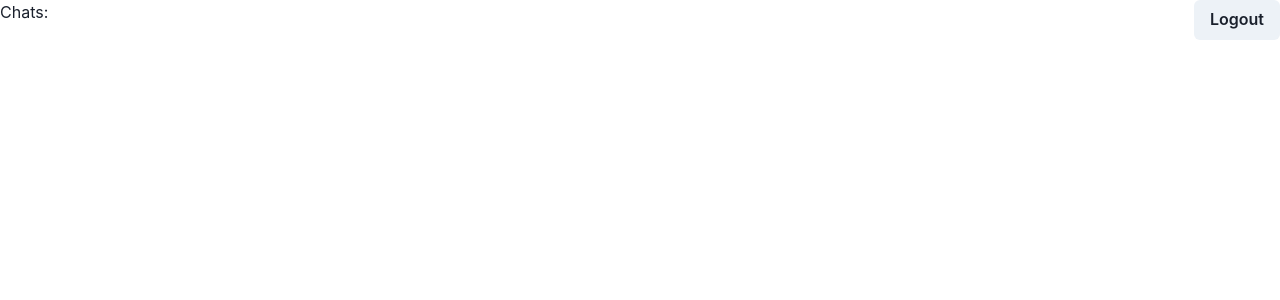
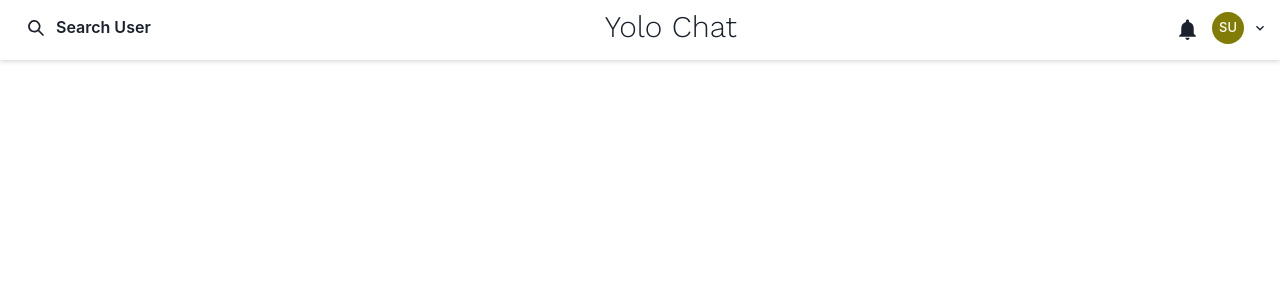
Before and after one commit to rohansomai/YoloChatApp, a React (Create React App) app in the folder frontend/: page /chats in a window 1280 px wide. Shown: the top 300 px of the page. Built offline with nearby package versions, Linux system fonts and the light colour scheme; sample sign-in values are in the browser's storage.

Commit message:
Made Header bar

```diff
--- a/frontend/package.json
+++ b/frontend/package.json
@@ -4,6 +4,7 @@
   "private": true,
   "proxy": "http://127.0.0.1:5000",
   "dependencies": {
+    "@chakra-ui/icons": "^2.1.1",
     "@chakra-ui/react": "^2.8.2",
     "@emotion/react": "^11.11.3",
     "@emotion/styled": "^11.11.0",
--- a/frontend/src/components/Routes/ProtectedRoute.jsx
+++ b/frontend/src/Routes/ProtectedRoute.jsx
@@ -1,6 +1,7 @@
 import React, { useEffect } from 'react';
 import { Outlet, useNavigate } from 'react-router-dom';
-import { useAuth } from '../../shared/hooks/useAuth';
+import { useAuth } from '../shared/hooks/useAuth';
+import Layout from '../components/Layout';
 
 const ProtectedRoute = () => {
   const { isAuthenticated } = useAuth();
@@ -13,9 +14,9 @@ const ProtectedRoute = () => {
   }, [isAuthenticated, navigate]);
 
   return (
-    <>
+    <Layout>
       <Outlet />
-    </>
+    </Layout>
   );
 };
 
--- a/frontend/src/components/Routes/Router.jsx
+++ b/frontend/src/Routes/Router.jsx
@@ -1,9 +1,9 @@
 import React from 'react';
 import { Route, Routes } from 'react-router-dom';
-import HomePage from '../../pages/HomePage';
-import ChatPage from '../../pages/ChatPage';
+import HomePage from '../pages/HomePage';
+import ChatPage from '../pages/ChatPage';
 import ProtectedRoute from './ProtectedRoute';
-import NotFound from '../NotFound';
+import NotFound from '../components/NotFound';
 
 const Router = () => {
   return (
--- /dev/null
+++ b/frontend/src/components/Layout/HeaderBar.jsx
@@ -0,0 +1,70 @@
+import React from 'react';
+import { BellIcon, ChevronDownIcon } from '@chakra-ui/icons';
+import { useAuth } from '../../shared/hooks/useAuth';
+import ProfileModal from '../User/ProfileModal';
+import SearchUsersDrawer from '../User/SearchUsersDrawer';
+import {
+  Avatar,
+  Box,
+  Flex,
+  IconButton,
+  Menu,
+  MenuButton,
+  MenuDivider,
+  MenuItem,
+  MenuList,
+  Text,
+  Tooltip,
+} from '@chakra-ui/react';
+
+const HeaderBar = () => {
+  const { isAuthenticated, user, logout } = useAuth();
+  return (
+    <Box height={'60px'} boxShadow={'0 1px 5px 0 rgba(0, 0, 0, 0.19)'}>
+      <Flex justifyContent={'space-between'}>
+        <Tooltip label={'Search users to chat'} hasArrow>
+          <SearchUsersDrawer />
+        </Tooltip>
+        <Text fontSize={'3xl'} fontFamily={'Work sans'} marginTop={1}>
+          Yolo Chat
+        </Text>
+        <Flex>
+          <Menu>
+            <MenuButton aria-label={'Notifications'} background={'#fff'} marginTop={2} marginRight={2}>
+              <BellIcon height={'25px'} width={'25px'} />
+            </MenuButton>
+            <MenuList>
+              {/*<MenuItem></MenuItem>*/}
+              <Text m={1}>No New Notifications</Text>
+            </MenuList>
+          </Menu>
+          {console.log(user)}
+          {isAuthenticated && (
+            <Menu>
+              <MenuButton
+                as={IconButton}
+                variant="outline"
+                rightIcon={<ChevronDownIcon />}
+                marginTop={2}
+                marginRight={2}
+                p={1}
+                border={'none'}
+              >
+                <Avatar size="sm" cursor={'pointer'} src={user?.pic} loading={'lazy'} name={user.name} />
+              </MenuButton>
+              <MenuList>
+                <ProfileModal>
+                  <MenuItem>My Profile</MenuItem>
+                </ProfileModal>
+                <MenuDivider />
+                <MenuItem onClick={logout}>Logout</MenuItem>
+              </MenuList>
+            </Menu>
+          )}
+        </Flex>
+      </Flex>
+    </Box>
+  );
+};
+
+export default HeaderBar;
--- /dev/null
+++ b/frontend/src/components/Layout/index.jsx
@@ -0,0 +1,13 @@
+import React from 'react';
+import HeaderBar from './HeaderBar';
+
+const Layout = ({ children }) => {
+  return (
+    <div>
+      <HeaderBar />
+      {children}
+    </div>
+  );
+};
+
+export default Layout;
--- /dev/null
+++ b/frontend/src/components/User/ProfileModal.jsx
@@ -0,0 +1,58 @@
+import React from 'react';
+import { useAuth } from '../../shared/hooks/useAuth';
+import {
+  Button,
+  IconButton,
+  Modal,
+  ModalBody,
+  ModalCloseButton,
+  ModalContent,
+  ModalFooter,
+  ModalHeader,
+  ModalOverlay,
+  useDisclosure,
+  Text,
+  Flex,
+  Avatar,
+} from '@chakra-ui/react';
+import { ViewIcon } from '@chakra-ui/icons';
+
+const ProfileModal = ({ children }) => {
+  const { user } = useAuth();
+  const { isOpen, onOpen, onClose } = useDisclosure();
+  return (
+    <>
+      {children ? (
+        <span onClick={onOpen}>{children}</span>
+      ) : (
+        <IconButton icon={<ViewIcon />} onClick={onOpen} aria-label={'Profile'} />
+      )}
+      <Modal isOpen={isOpen} onClose={onClose}>
+        <ModalOverlay />
+        <ModalContent>
+          <ModalHeader>
+            <Text fontSize={'3xl'} textAlign={'center'}>
+              {user.name}
+            </Text>
+          </ModalHeader>
+          <ModalCloseButton />
+          <ModalBody>
+            <Flex justifyContent={'space-between'} direction={'column'} alignItems={'center'}>
+              <Avatar src={user.pic} name={user.name} size={'2xl'} />
+              <Text fontSize={'2xl'} textAlign={'center'} fontFamily={'Work sans'} marginTop={2}>
+                Email: {user.email}
+              </Text>
+            </Flex>
+          </ModalBody>
+          <ModalFooter>
+            <Button mr={3} onClick={onClose}>
+              Close
+            </Button>
+          </ModalFooter>
+        </ModalContent>
+      </Modal>
+    </>
+  );
+};
+
+export default ProfileModal;
--- /dev/null
+++ b/frontend/src/components/User/SearchUsersDrawer.jsx
@@ -0,0 +1,67 @@
+import {
+  Button,
+  Drawer,
+  DrawerBody,
+  DrawerContent,
+  DrawerHeader,
+  DrawerOverlay,
+  Flex,
+  FormControl,
+  Input,
+  Text,
+  useDisclosure,
+  useToast,
+} from '@chakra-ui/react';
+import { SearchIcon } from '@chakra-ui/icons';
+import { useState } from 'react';
+import { validateEmptyString } from '../../utils/string.util';
+
+const SearchUsersDrawer = () => {
+  const [searchKeyword, setSearchKeyword] = useState('');
+  const { isOpen, onOpen, onClose } = useDisclosure();
+  const toast = useToast();
+
+  const handleOnChange = (event) => {
+    setSearchKeyword(event.target.value);
+  };
+
+  const handleSearch = () => {
+    if (!validateEmptyString(searchKeyword)) {
+    } else {
+      toast({
+        title: 'Search cannot be empty',
+        status: 'error',
+        duration: 5000,
+        isClosable: true,
+        position: 'top-left',
+      });
+    }
+  };
+
+  return (
+    <>
+      <Button marginTop={2} marginLeft={3} variant={'ghost'} onClick={onOpen}>
+        <SearchIcon mr={3} fontWeight={500} />
+        <Text display={{ base: 'none', md: 'flex' }}>Search User</Text>
+      </Button>
+      <Drawer isOpen={isOpen} placement="left" onClose={onClose}>
+        <DrawerOverlay />
+        <DrawerContent>
+          <DrawerHeader borderBottomWidth={1}>Search Users</DrawerHeader>
+          <DrawerBody>
+            <FormControl>
+              <Flex>
+                <Input placeholder={'Search by name or email'} value={searchKeyword} onChange={handleOnChange} />
+                <Button marginLeft={2} onClick={handleSearch}>
+                  Go
+                </Button>
+              </Flex>
+            </FormControl>
+          </DrawerBody>
+        </DrawerContent>
+      </Drawer>
+    </>
+  );
+};
+
+export default SearchUsersDrawer;
--- a/frontend/src/index.jsx
+++ b/frontend/src/index.jsx
@@ -2,7 +2,7 @@ import React from 'react';
 import ReactDOM from 'react-dom/client';
 import { ChakraProvider } from '@chakra-ui/react';
 import './index.css';
-import Router from './components/Routes/Router';
+import Router from './Routes/Router';
 import { BrowserRouter } from 'react-router-dom';
 import { AuthProvider } from './shared/context/AuthProvider';
 
--- a/frontend/src/pages/ChatPage.jsx
+++ b/frontend/src/pages/ChatPage.jsx
@@ -28,13 +28,7 @@ const ChatPage = () => {
 
   return (
     <div>
-      Chats:
-      {/*{chats.map(({ chatName }, index) => (*/}
-      {/*  <div key={index}>{chatName}</div>*/}
-      {/*))}*/}
-      <Button position={'absolute'} right={0} top={0} onClick={handleLogout}>
-        Logout
-      </Button>
+
     </div>
   );
 };
--- a/frontend/src/shared/context/AuthContext.js
+++ b/frontend/src/shared/context/AuthContext.js
@@ -1,3 +1,3 @@
-import React, { createContext } from 'react';
+import { createContext } from 'react';
 
 export const AuthContext = createContext();
```
Also changed, not shown: 1 other file (tests, documents, lock files or other folders).
